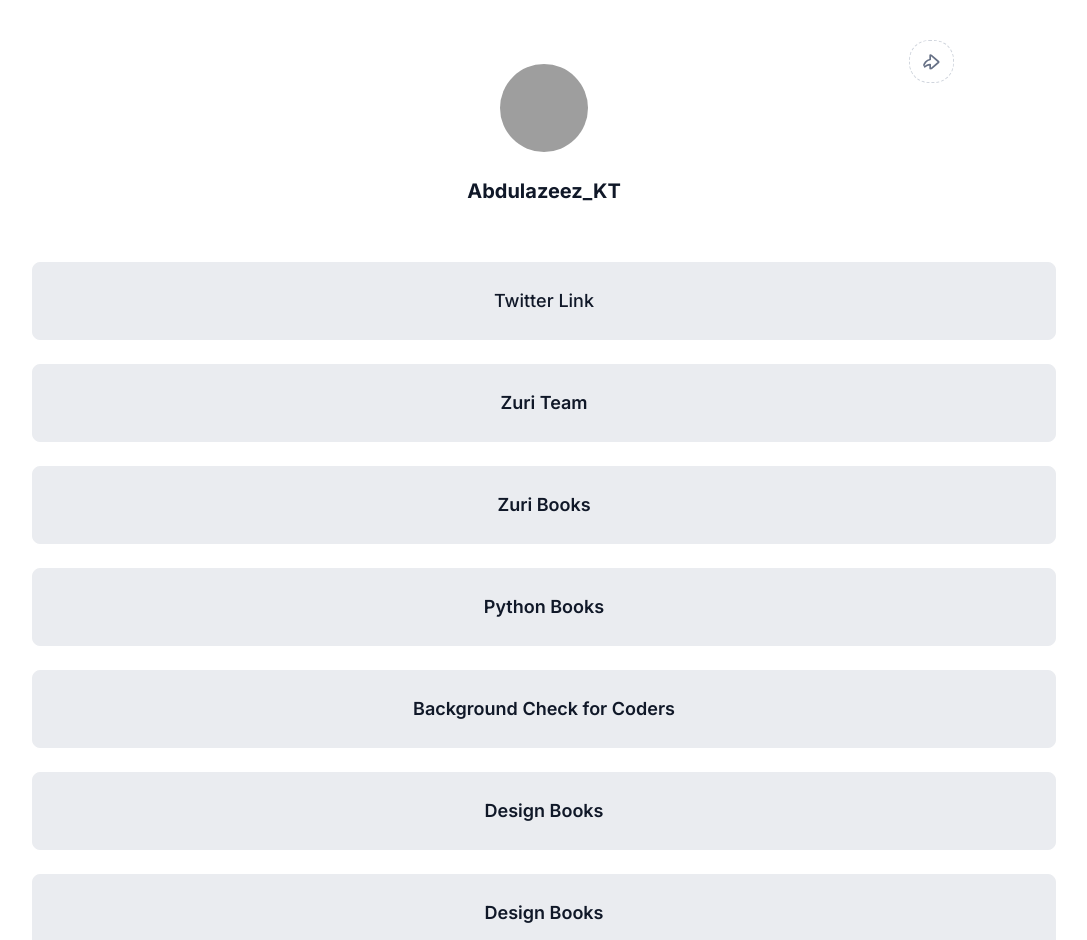
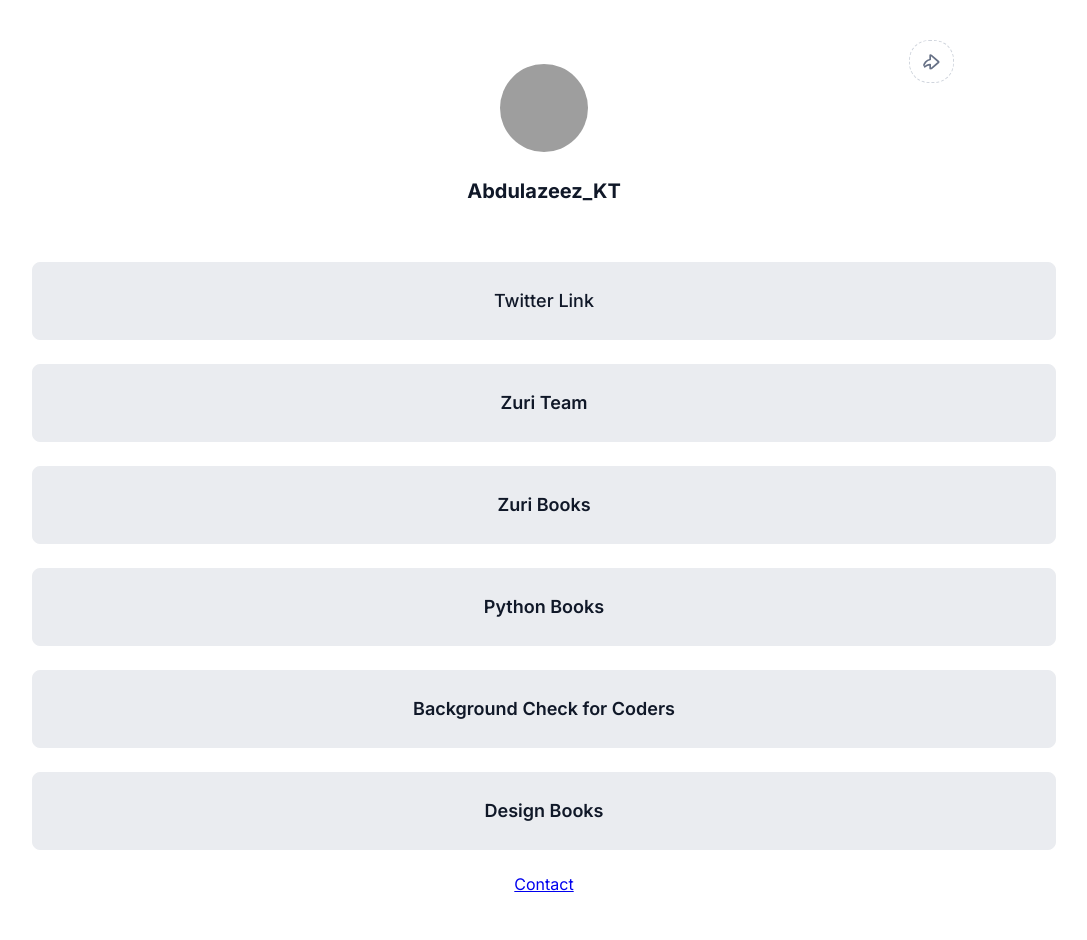
Before and after one commit to KhayT/hng-task1, a React (Create React App) app: page /contact in a window 1280 px wide. Shown: the top 940 px of the page, without its empty margins (96-1183 px from the left). Built offline with nearby package versions, Linux system fonts and the light colour scheme; grey boxes are pictures that could not be loaded.

Commit message:
feature: Added a main page component

```diff
--- a/src/App.js
+++ b/src/App.js
@@ -8,8 +8,9 @@
 import slackIcon from "./images/slack.jpg";
 import githubIcon from "./images/github.jpg";
 
-import { Route } from "react-router-dom";
+import { Route, Switch } from "react-router-dom";
 import ContactPage from "./pages/ContactPage";
+import { Link } from "react-router-dom";
 
 function App() {
   return (
@@ -81,9 +82,17 @@
           id="book__design"
         />
 
-        <Route path="/contact">
-          <ContactPage />
-        </Route>
+        <Link to="/contact">Contact</Link>
+
+        <Switch>
+          <Route path="/" exact>
+            <App />
+          </Route>
+
+          <Route path="/contact">
+            <ContactPage />
+          </Route>
+        </Switch>
       </div>
 
       <div className="icons-container">
--- a/src/pages/ContactPage.js
+++ b/src/pages/ContactPage.js
@@ -3,14 +3,14 @@
 import Links from "../components/Link";
 
 const ContactPage = () => {
-  return (
-    <Links
-      url="https://books.zuri.team/design-rules"
-      title="Design Books"
-      subtext="Check out our available design books"
-      id="book__design"
-    />
-  );
+  // return (
+  //   // <Links
+  //   //   url="https://books.zuri.team/design-rules"
+  //   //   title="Design Books"
+  //   //   subtext="Check out our available design books"
+  //   //   id="book__design"
+  //   // />
+  // );
 };
 
 export default ContactPage;
```
Also changed, not shown: src/pages/MainPage.js (added).
